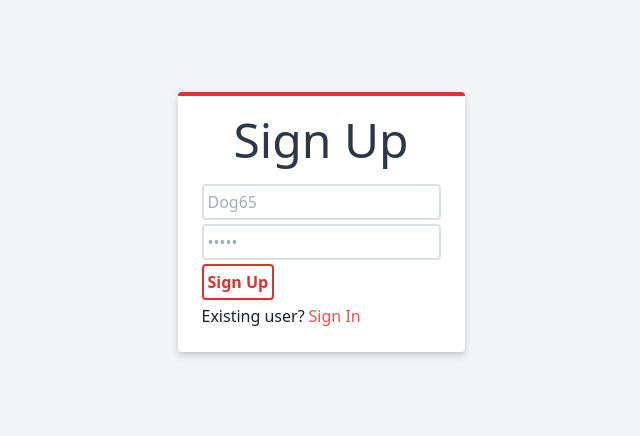
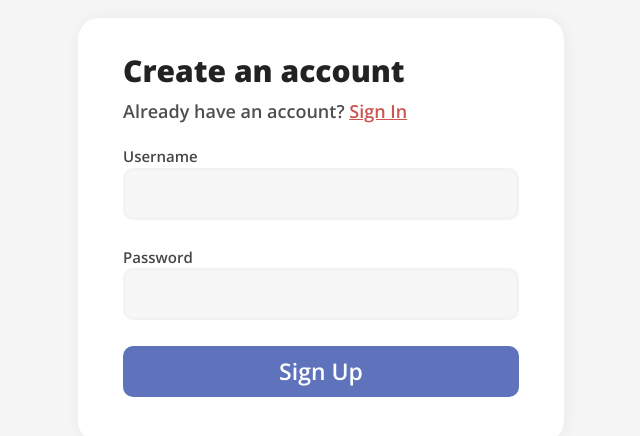
Before and after one commit to scratchyone/todo, a Next.js app: page / in a window 1280 px wide. Shown: the part 170-606 px from the top of the page, without its empty margins (319-959 px from the left). Built offline with nearby package versions, Linux system fonts and the light colour scheme; no server answers.

Commit message:
Redesign auth pages

```diff
--- a/components/comps.js
+++ b/components/comps.js
@@ -1,4 +1,4 @@
-import { useState, useEffect } from 'react';
+import { useState, useEffect } from "react";
 import {
   add,
   remove,
@@ -7,23 +7,23 @@ import {
   inputChanged,
   getCookie,
   signOut,
-} from './util_funcs.js';
-import { BASE } from './constants.js';
-import Link from 'next/link';
+} from "./util_funcs.js";
+import { BASE } from "./constants.js";
+import Link from "next/link";
 
 export function Bar() {
-  const [username, setUsername] = useState('');
-  useEffect(() => setUsername(getCookie('username')), []);
+  const [username, setUsername] = useState("");
+  useEffect(() => setUsername(getCookie("username")), []);
   return (
     <div className="w-full bg-gray-800 absolute top-0 left-0 flex flex-row flex-start items-center">
-      <Link href={BASE + '/todo'}>
+      <Link href={BASE + "/todo"}>
         <a className="m-1 ml-2 text-white text-2xl">To-Do</a>
       </Link>
       <a
         href="../../todo_admin"
         className={
-          'm-1 ml-10 text-white text-lg' +
-          (username === 'admin' ? '' : ' hidden')
+          "m-1 ml-10 text-white text-lg" +
+          (username === "admin" ? "" : " hidden")
         }
       >
         Admin Panel
@@ -36,16 +36,16 @@ export function Bar() {
 }
 
 function addItemInput(value, setValue, todos, setTodos) {
-  if (value !== '') {
+  if (value !== "") {
     add(value, todos, setTodos);
-    setValue('');
+    setValue("");
   }
 }
 
 export function ItemInput(props) {
-  const [value, setValue] = useState('');
+  const [value, setValue] = useState("");
   return (
-    <div className={'todo-input-holder'}>
+    <div className={"todo-input-holder"}>
       <input
         value={value}
         onChange={(event) => {
@@ -94,12 +94,12 @@ export function TodoItem(props) {
         onClick={() => {
           bold(props.i, props.todos, props.setTodos);
         }}
-        style={{ display: props.editing ? '' : 'none' }}
+        style={{ display: props.editing ? "" : "none" }}
       >
         <i className="fas fa-bold" />
       </button>
       <button
-        className={'todo-remove-button fas fa-times '}
+        className={"todo-remove-button fas fa-times "}
         onClick={() => {
           remove(props.i, props.todos, props.setTodos);
         }}
@@ -109,9 +109,9 @@ export function TodoItem(props) {
           strikethrough(props.i, props.todos, props.setTodos);
         }}
         className={
-          'todo-text ' +
-          (props.item.done ? 'done ' : '') +
-          (props.item.bold ? 'font-bold' : '')
+          "todo-text " +
+          (props.item.done ? "done " : "") +
+          (props.item.bold ? "font-bold" : "")
         }
         //dangerouslySetInnerHTML={{
         //  __html: converter.makeHtml(this.props.item.text),
@@ -122,3 +122,18 @@ export function TodoItem(props) {
     </div>
   );
 }
+
+import fieldStyles from "../styles/Field.module.css";
+export function Field(props) {
+  return (
+    <div className={fieldStyles.wrapper + " " + props.className}>
+      <div className={fieldStyles.name}>{props.name}</div>
+      <input
+        onChange={(e) => inputChanged(e, props.setValue)}
+        type={props.type}
+        value={props.value}
+        className={fieldStyles.input}
+      ></input>
+    </div>
+  );
+}
--- a/pages/_app.js
+++ b/pages/_app.js
@@ -1,5 +1,5 @@
-import './css/index.css';
-
+import "./css/index.css";
+import "../styles/globals.css";
 function MyApp({ Component, pageProps }) {
   return <Component {...pageProps} />;
 }
--- a/pages/css/index.css
+++ b/pages/css/index.css
@@ -1,13 +1,13 @@
-@import './reusable.css';
-@import './colors.css';
-@import './todo-item.css';
-@import './sign-in-up.css';
-@import './todos.css';
+@import "./reusable.css";
+@import "./colors.css";
+@import "./todo-item.css";
+@import "./sign-in-up.css";
+@import "./todos.css";
 
 body {
   -webkit-tap-highlight-color: rgba(0, 0, 0, 0); /* Normalize for mobile*/
   height: 100vh; /* Force fill the screen*/
-  background-color: var(--body-color); /* Normalize the background color*/
+  background: #f5f5f5;
 }
 
 button {
--- a/pages/index.js
+++ b/pages/index.js
@@ -1,27 +1,27 @@
 import {
   getCookie,
   setCookie,
-  delCookie,
   fakeEmail,
   inputChanged,
   checkToken,
-} from '../components/util_funcs.js';
-import { useState, useEffect } from 'react';
-import { api_url, base_api_url, BASE } from '../components/constants.js';
-import Head from 'next/head';
-import Router from 'next/router';
-import Link from 'next/link';
-
+} from "../components/util_funcs.js";
+import { useState, useEffect } from "react";
+import { api_url, BASE } from "../components/constants.js";
+import { Field } from "../components/comps.js";
+import Head from "next/head";
+import Router from "next/router";
+import Link from "next/link";
+import styles from "../styles/Auth.module.css";
 function signup(username, password, setError) {
   console.log({
     username: username,
     password: password,
   });
-  fetch(api_url + '/signup', {
-    method: 'POST',
+  fetch(api_url + "/signup", {
+    method: "POST",
     headers: {
-      'content-type': 'application/json',
-      authorization: 'Basic Og==',
+      "content-type": "application/json",
+      authorization: "Basic Og==",
     },
     body: JSON.stringify({
       username: username,
@@ -31,11 +31,11 @@ function signup(username, password, setError) {
     .then((response) => {
       response.json().then((response) => {
         console.log(response);
-        setError(response.error_message || '');
+        setError(response.error_message || "");
         if (!response.error) {
-          setCookie('username', username, 100);
-          setCookie('token', response.response.token, 100);
-          Router.push(BASE + '/todo');
+          setCookie("username", username, 100);
+          setCookie("token", response.response.token, 100);
+          Router.push(BASE + "/todo");
         }
       });
     })
@@ -46,59 +46,50 @@ function signup(username, password, setError) {
 
 export default function SignUp() {
   useEffect(() => {
-    Router.prefetch(BASE + '/todo');
-    checkToken(getCookie('token')).then((valid) => {
-      if (valid) Router.push(BASE + '/todo');
+    Router.prefetch(BASE + "/todo");
+    checkToken(getCookie("token")).then((valid) => {
+      if (valid) Router.push(BASE + "/todo");
     });
   }, []);
   const [fakeEmailGen] = useState(fakeEmail());
   const [fakePassword] = useState(
-    '•'.repeat(Math.floor(Math.random() * (9 - 5 + 1) + 5))
+    "•".repeat(Math.floor(Math.random() * (9 - 5 + 1) + 5))
   );
-  const [username, setUsername] = useState('');
-  const [password, setPassword] = useState('');
-  const [error, setError] = useState('');
+  const [username, setUsername] = useState("");
+  const [password, setPassword] = useState("");
+  const [error, setError] = useState("");
   return (
-    <div className="app p-6 pt-2 top_border">
+    <div className={styles.app}>
       <Head>
-        <title>Sign Up</title>
+        <title>Create an account</title>
       </Head>
-      <h1 className="text-5xl font-medium text-gray-800 text-center mb-2">
-        Sign Up
-      </h1>
-      <input
-        onChange={(evt) => {
-          inputChanged(evt, setUsername);
-        }}
-        placeholder={fakeEmailGen}
-        className="username-password-input"
+      <h1 className={styles.header}>Create an account</h1>
+      <div className={styles.subtitle}>
+        Already have an account? <Link href="/login">Sign In</Link>
+      </div>
+      <Field
+        value={username}
+        setValue={setUsername}
         type="text"
-        value={username}
+        name="Username"
+        className={styles.input}
       />
-      <input
-        onChange={(evt) => {
-          inputChanged(evt, setPassword);
-        }}
-        placeholder={fakePassword}
-        className="username-password-input"
+      <Field
+        value={password}
+        setValue={setPassword}
         type="password"
-        value={password}
+        name="Password"
+        className={styles.input}
       />
       <button
-        className="simple-button"
+        className={styles.button}
         onClick={(evt) => {
           signup(username, password, setError);
         }}
       >
         Sign Up
       </button>
-      <div className="mt-1 text-red-600">{error}</div>
-      <div className="mt-1 text-gray-900 mr-10">
-        Existing user?
-        <Link href="/login">
-          <a className="ml-1 no-underline">Sign In</a>
-        </Link>
-      </div>
+      <div className={styles.error}>{error}</div>
     </div>
   );
 }
--- a/pages/login/index.js
+++ b/pages/login/index.js
@@ -5,19 +5,21 @@ import {
   fakeEmail,
   inputChanged,
   checkToken,
-} from '../../components/util_funcs.js';
-import { useState, useEffect } from 'react';
-import { api_url, base_api_url, BASE } from '../../components/constants.js';
-import Head from 'next/head';
-import Router from 'next/router';
-import Link from 'next/link';
+} from "../../components/util_funcs.js";
+import { useState, useEffect } from "react";
+import { api_url, base_api_url, BASE } from "../../components/constants.js";
+import { Field } from "../../components/comps.js";
+import Head from "next/head";
+import Router from "next/router";
+import Link from "next/link";
+import styles from "../../styles/Auth.module.css";
 
-function signup(username, password, setError) {
-  fetch(api_url + '/login', {
-    method: 'POST',
+function signin(username, password, setError) {
+  fetch(api_url + "/login", {
+    method: "POST",
     headers: {
-      'content-type': 'application/json',
-      authorization: 'Basic Og==',
+      "content-type": "application/json",
+      authorization: "Basic Og==",
     },
     body: JSON.stringify({
       username: username,
@@ -27,11 +29,11 @@ function signup(username, password, setError) {
     .then((response) => {
       response.json().then((response) => {
         console.log(response);
-        setError(response.error_message || '');
+        setError(response.error_message || "");
         if (!response.error) {
-          setCookie('username', username, 100);
-          setCookie('token', response.response.token, 100);
-          Router.push(BASE + '/todo');
+          setCookie("username", username, 100);
+          setCookie("token", response.response.token, 100);
+          Router.push(BASE + "/todo");
         }
       });
     })
@@ -42,59 +44,50 @@ function signup(username, password, setError) {
 
 export default function SignIn() {
   useEffect(() => {
-    Router.prefetch(BASE + '/todo');
-    checkToken(getCookie('token')).then((valid) => {
-      if (valid) Router.push(BASE + '/todo');
+    Router.prefetch(BASE + "/todo");
+    checkToken(getCookie("token")).then((valid) => {
+      if (valid) Router.push(BASE + "/todo");
     });
   }, []);
   const [fakeEmailGen] = useState(fakeEmail());
   const [fakePassword] = useState(
-    '•'.repeat(Math.floor(Math.random() * (9 - 5 + 1) + 5))
+    "•".repeat(Math.floor(Math.random() * (9 - 5 + 1) + 5))
   );
-  const [username, setUsername] = useState('');
-  const [password, setPassword] = useState('');
-  const [error, setError] = useState('');
+  const [username, setUsername] = useState("");
+  const [password, setPassword] = useState("");
+  const [error, setError] = useState("");
   return (
-    <div className="app p-6 pt-2 top_border">
+    <div className={styles.app}>
       <Head>
-        <title>Sign In</title>
+        <title>Welcome back</title>
       </Head>
-      <h1 className="text-5xl font-medium text-gray-800 text-center mb-2">
-        Sign In
-      </h1>
-      <input
-        onChange={(evt) => {
-          inputChanged(evt, setUsername);
-        }}
-        placeholder={fakeEmailGen}
-        className="username-password-input"
+      <h1 className={styles.header}>Welcome back</h1>
+      <div className={styles.subtitle}>
+        Don't have an account? <Link href="/">Sign Up</Link>
+      </div>
+      <Field
+        value={username}
+        setValue={setUsername}
         type="text"
-        value={username}
+        name="Username"
+        className={styles.input}
       />
-      <input
-        onChange={(evt) => {
-          inputChanged(evt, setPassword);
-        }}
-        placeholder={fakePassword}
-        className="username-password-input"
+      <Field
+        value={password}
+        setValue={setPassword}
         type="password"
-        value={password}
+        name="Password"
+        className={styles.input}
       />
       <button
-        className="simple-button"
+        className={styles.button}
         onClick={(evt) => {
-          signup(username, password, setError);
+          signin(username, password, setError);
         }}
       >
         Sign In
       </button>
-      <div className="mt-1 text-red-600">{error}</div>
-      <div className="mt-1 text-grey-900">
-        Don't have an account?
-        <Link href="/">
-          <a className="ml-1 no-underline">Sign Up</a>
-        </Link>
-      </div>
+      <div className={styles.error}>{error}</div>
     </div>
   );
 }
--- /dev/null
+++ b/styles/Auth.module.css
@@ -0,0 +1,49 @@
+.app {
+  background: #ffffff;
+  box-shadow: 1px 1px 16px rgba(0, 0, 0, 0.05);
+  border-radius: 21px;
+  padding: 45px;
+  padding-top: 30px;
+}
+.header {
+  color: #222222;
+  font-family: Open Sans;
+  font-size: 30px;
+  font-weight: 800;
+  margin-bottom: 5px;
+}
+.subtitle {
+  font-family: Open Sans;
+  font-weight: 600;
+  font-size: 18px;
+  color: #4e4e4e;
+  padding-bottom: 20px;
+  padding-right: 10px;
+}
+.subtitle > a {
+  text-decoration-line: underline;
+  color: #cb564f;
+}
+.input {
+  margin-bottom: 26px;
+}
+.button {
+  font-family: Open Sans;
+  font-weight: 600;
+  font-size: 23px;
+  text-align: center;
+  color: #ffffff;
+  background: #5e73bc;
+  border-radius: 10px;
+  width: 100%;
+  padding: 8px;
+}
+.error {
+  font-family: Open Sans;
+  font-weight: 600;
+  font-size: 22px;
+  text-align: center;
+  color: #d16a6a;
+  padding-top: 20px;
+  margin-bottom: -20px;
+}
--- /dev/null
+++ b/styles/Field.module.css
@@ -0,0 +1,15 @@
+.name {
+  font-family: Open Sans;
+  font-weight: 600;
+  font-size: 15px;
+  color: #464646;
+}
+.input {
+  background: #f7f7f7;
+  border: 3px solid #f3f3f3;
+  box-sizing: border-box;
+  border-radius: 10px;
+  font-size: 20pt;
+  width: 100%;
+  padding: 3px;
+}
--- /dev/null
+++ b/styles/globals.css
@@ -0,0 +1 @@
+@import url("https://fonts.googleapis.com/css2?family=Open+Sans:wght@600;800&display=swap");
```
